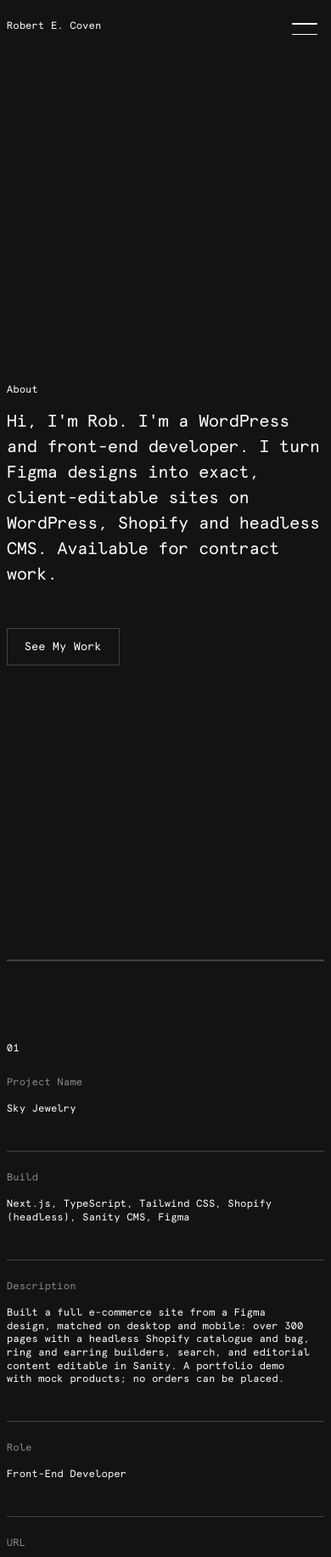
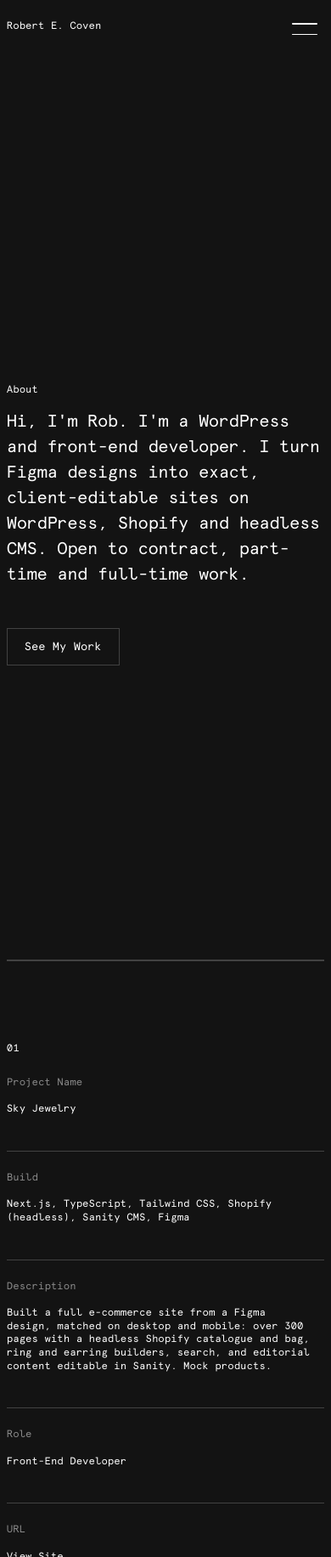
Before and after one commit to Robcvn/rob-coven, a plain HTML site: page index.html in a window 390 px wide. Shown: the top 1832 px of the page at 85% size. Drawn offline with Linux system fonts and the light colour scheme.

Commit message:
Reword availability and Sky description, match Sky image to the other project tiles

```diff
--- a/index.html
+++ b/index.html
@@ -5,9 +5,9 @@
     <meta name="viewport" content="width=device-width, initial-scale=1.0">
     <meta http-equiv="X-UA-Compatible" content="ie=edge">
     <title>Rob Coven | WordPress &amp; Front-End Developer</title>
-    <meta name="description" content="Rob Coven is a WordPress and front-end developer in Cleveland, OH who turns Figma designs into exact, client-editable sites on WordPress, Shopify and headless CMS. Available for contract work.">
+    <meta name="description" content="Rob Coven is a WordPress and front-end developer in Cleveland, OH who turns Figma designs into exact, client-editable sites on WordPress, Shopify and headless CMS. Open to contract, part-time and full-time work.">
     <meta property="og:title" content="Rob Coven | WordPress &amp; Front-End Developer">
-    <meta property="og:description" content="WordPress and front-end developer who turns Figma designs into exact, client-editable sites on WordPress, Shopify and headless CMS. Available for contract work.">
+    <meta property="og:description" content="WordPress and front-end developer who turns Figma designs into exact, client-editable sites on WordPress, Shopify and headless CMS. Open to contract, part-time and full-time work.">
     <link rel="stylesheet" href="./simple-grid.css">
     <link rel="stylesheet" href="./style.css">
     <link rel="icon" href="./favicon.ico" type="image/x-icon">
@@ -58,7 +58,7 @@
                     <span class="label-text">About</span>
                 </div>
                 <div class="col-10">
-                    <p class="about-text">Hi, I'm Rob. I'm a WordPress and front-end developer. I turn Figma designs into exact, client-editable sites on WordPress, Shopify and headless CMS. Available for contract work.</p>
+                    <p class="about-text">Hi, I'm Rob. I'm a WordPress and front-end developer. I turn Figma designs into exact, client-editable sites on WordPress, Shopify and headless CMS. Open to contract, part-time and full-time work.</p>
                     <a href="#work-section"><button class="rm-btn">See My Work</button></a>
                 </div>
             </div>
@@ -82,7 +82,7 @@
                     </div>
                     <div class="row project-section">
                         <div class="col-5 opac-5">Description</div>
-                        <div class="col-7 p-name">Built a full e-commerce site from a Figma design, matched on desktop and mobile: over 300 pages with a headless Shopify catalogue and bag, ring and earring builders, search, and editorial content editable in Sanity. A portfolio demo with mock products; no orders can be placed.</div>
+                        <div class="col-7 p-name">Built a full e-commerce site from a Figma design, matched on desktop and mobile: over 300 pages with a headless Shopify catalogue and bag, ring and earring builders, search, and editorial content editable in Sanity. Mock products.</div>
                     </div>
                     <div class="row project-section">
                         <div class="col-5 opac-5">Role</div>
```
Also changed, not shown: about.html (+1 -1 lines), Sky.png.
